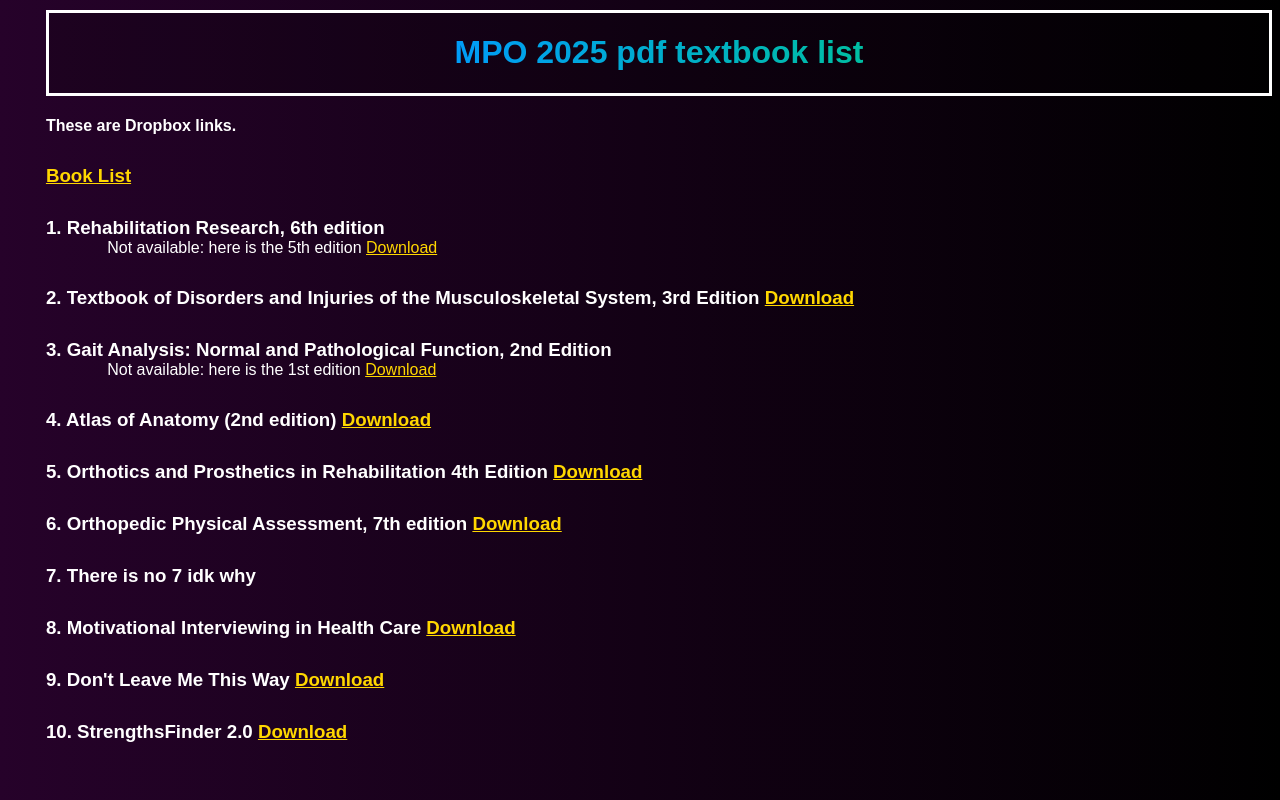
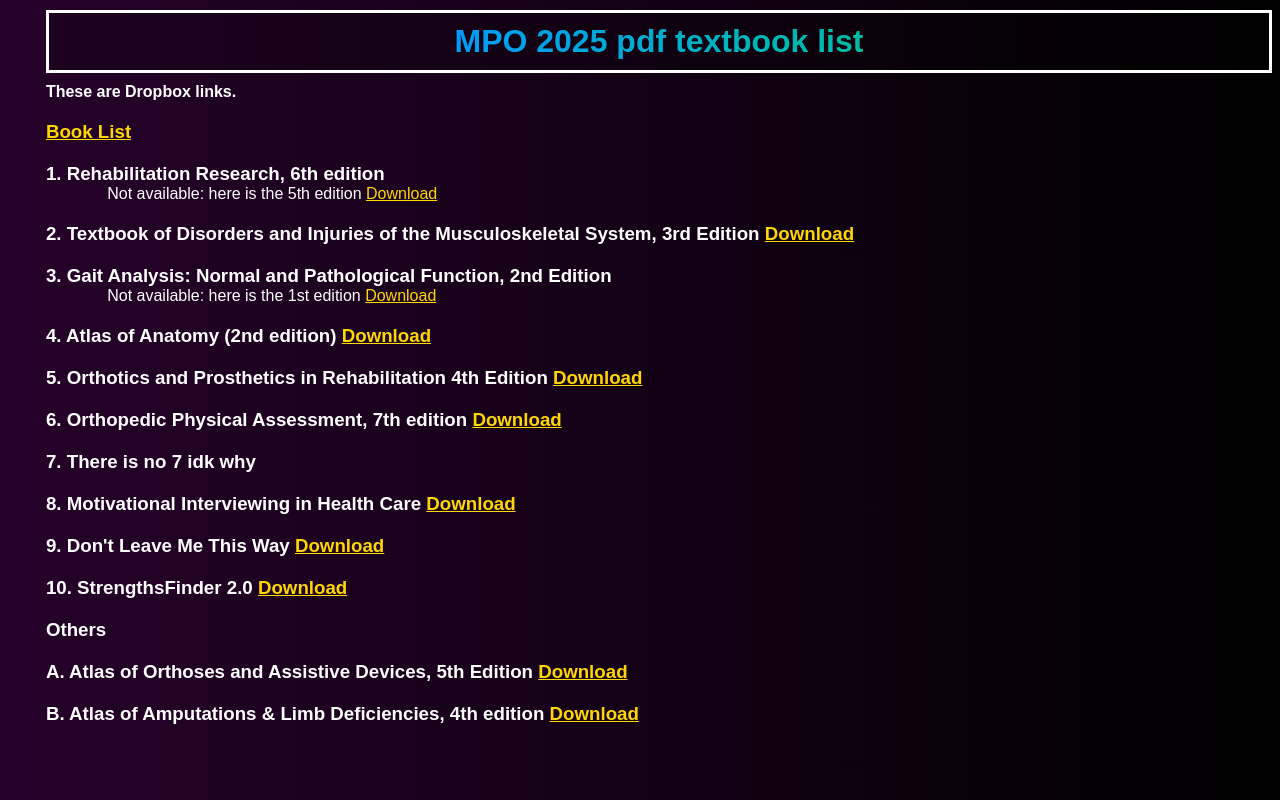
Before and after one commit to neatPO25/neatPO25.github.io, a plain HTML site: page index.html in a window 1280 px wide. Drawn offline with Linux system fonts and the light colour scheme.

Commit message:
Add files via upload

```diff
--- a/index.html
+++ b/index.html
@@ -22,6 +22,9 @@
             <h3>8. Motivational Interviewing in Health Care <a href="https://www.dropbox.com/scl/fi/88t0l3t7vl0xd94pqp7q2/Applications-of-Motivational-Interviewin-Stephen-P-Rollnick-PhD-William-R.-Miller-Phd-MD-Christopher-C.-Butler-Motivational-Interviewing-in-Health-Care_-Helping-Patients-Change-Behavior-The-Guil.pdf?dl=0&rlkey=8yt73d1ufn9js97fn7mkhbff6">Download</a></h3>
             <h3>9. Don't Leave Me This Way <a href="https://www.dropbox.com/scl/fi/2bxenwu3qvrnmy1h9shtl/New-9-Julia-Fox-Garrison-Don-t-Leave-Me-This-Way_-Or-When-I-Get-Back-on-My-Feet-You-ll-Be-Sorry-Harper-Perennial-1996.pdf?dl=0&rlkey=1ki0jiy48kkpq1avfwsmiqcz5">Download</a></h3>
             <h3>10. StrengthsFinder 2.0 <a href="https://www.dropbox.com/scl/fi/xoouel5vc331r4r3a5blr/Tom-Rath-StrengthsFinder-2.0-Gallup-Press-2007.pdf?dl=0&rlkey=ul4jru4o8zpp2acjf2wrvgrbe">Download</a></h3>
+            <h3>Others</h3>
+            <h3>A. Atlas of Orthoses and Assistive Devices, 5th Edition <a href="https://www.dropbox.com/scl/fi/e42udnohozo4v39d8jrqk/Joseph-Webster-Jr.-Douglas-Murphy-Altlas-of-Orthoses-and-Devices-Fifth-Edition.pdf?dl=0&rlkey=dsdp1bjsjqxbts7k1n0sytnl9">Download</a></h3>
+            <h3>B. Atlas of Amputations & Limb Deficiencies, 4th edition <a href="https://www.dropbox.com/scl/fi/50m0csfwklbflrrh51ddc/Joseph-Ivan-Krajbich-Michael-S.-Pinzur-LTC-Benjamin-K.-Potter-Phillip-M.-Stevens-Benjamin-K.-Potter-Atlas-of-Amputations-Limb-Deficiencies_-Surgical-Prosthetic-and-Rehabilitation-Principles.pdf?dl=0&rlkey=5v6sazhn29v8pu9w9atq9iunj">Download</a></h3>
         </div>
     </body>
 </html>
--- a/style.css
+++ b/style.css
@@ -15,9 +15,17 @@ p {
     margin-bottom: 0;
     margin-left: 5%;
 }
+h1 {
+    margin-top: 10px;
+    margin-bottom: 10px;
+}
 h3 {
-    margin-top: 30px;
+    margin-top: 20px;
     margin-bottom: 0;
+}
+h4 {
+    margin-top: 10px;
+    margin-bottom: 10px;
 }
 #shadowBox {
     background-color: rgb(0, 0, 0);
```
